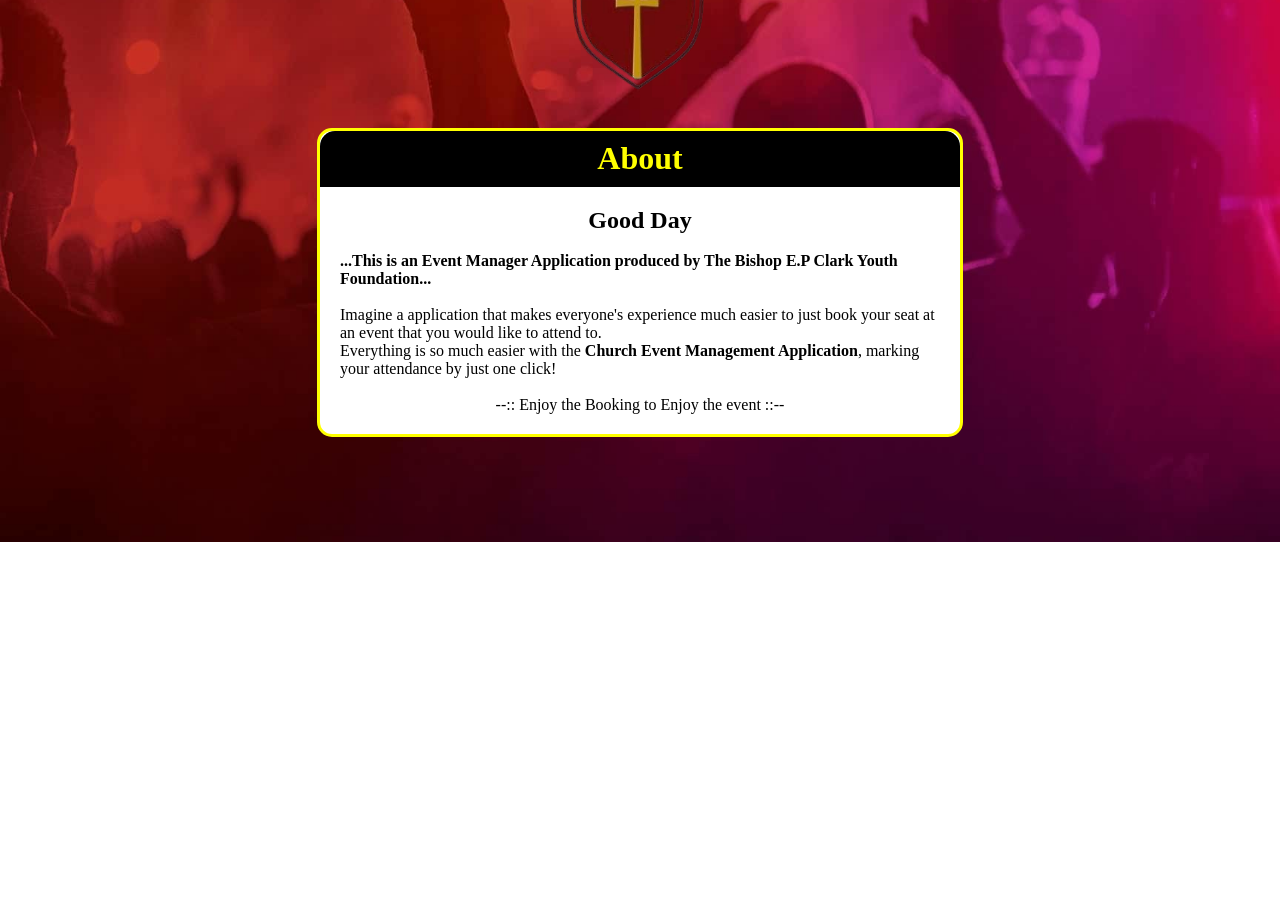
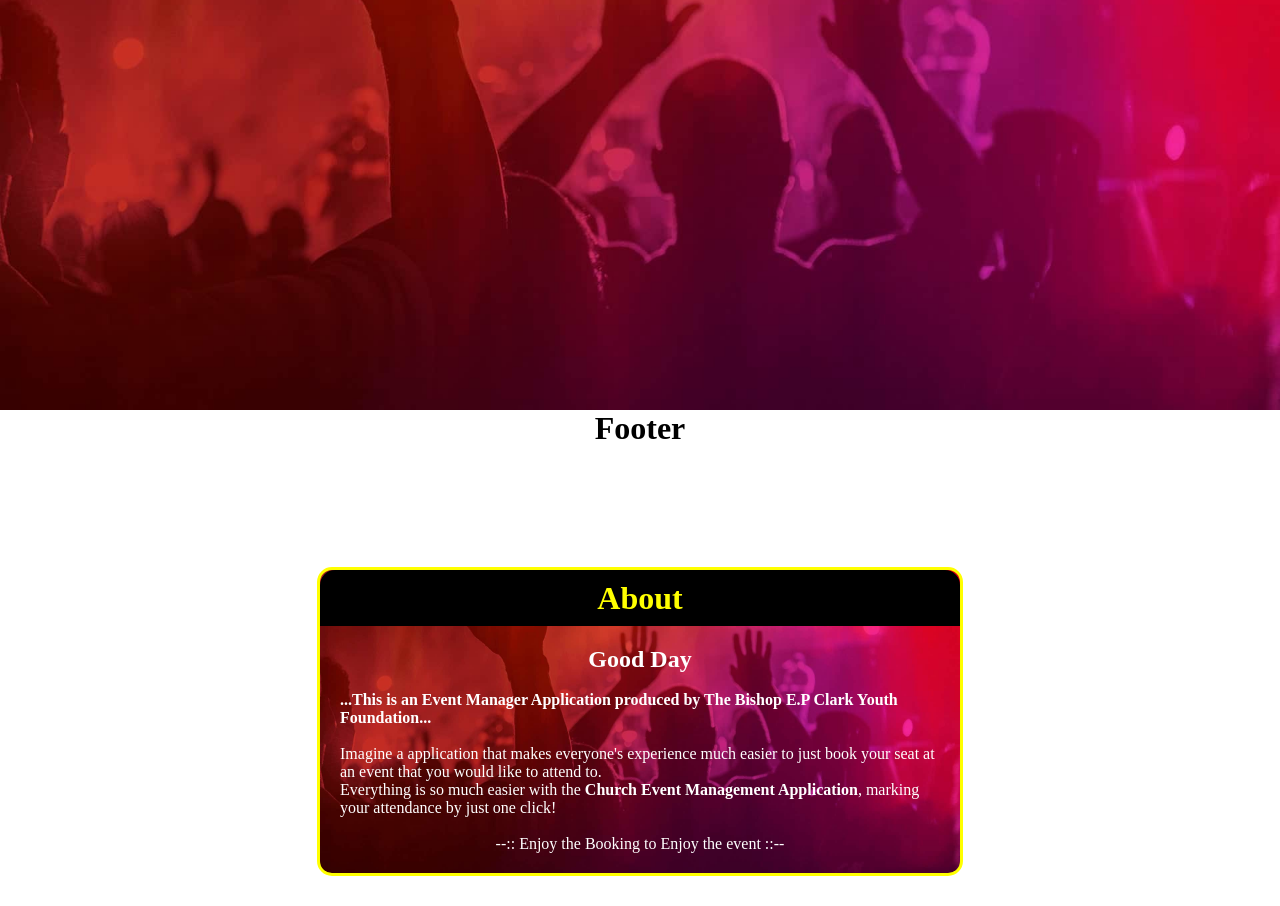
Before and after one commit to JaydeeCodesHoops/Church-Event-Management-Application, a React (Vite) app in the folder Church_Event_Manager_Front-End/: page / in a window 1280 px wide. Shown: the part 400-1306 px from the top of the page. Before the commit the page ends 942 px from the top, so only its background shows below. Built offline with nearby package versions, Linux system fonts and the light colour scheme.

Commit message:
Added a Footer and moved elements on the welcome screen

```diff
--- /dev/null
+++ b/Church_Event_Manager_Front-End/src/CSS/Footer.css
@@ -0,0 +1,38 @@
+.footer{
+    background-color: white;
+    color: black;
+    display: flex;
+    flex-direction: column;
+    align-items: center;
+    justify-content: center;
+}
+
+.aboutModal{
+    justify-content: center;
+    align-items: top;
+    /* height: 50%; */          /*I REMOVED HEIGHT FOR THE DIV TO CHANGE ITS HEIGHT DEPENDING ON THE AMOUNT OF CONTENTS INSIDE OF IT.*/
+    width: 50%;  /* Full width of viewport */
+    /* background-color: #ffffff; */
+    border: 3px solid yellow;
+    border-radius: 15px;
+    margin-top: 120px;
+    background-image: url('/src/assets/worship.jpg');
+    background-size: cover;
+    background-position: center;
+    background-repeat: no-repeat;
+    color: white;
+    margin-bottom: 30px;
+
+  /* Allow vertical scrolling */
+  max-height: 50%; /* Limits height to viewport */
+  overflow-y: auto; /* Enables scrolling when needed */
+
+    /* Responsive height */
+      /* min-height: 100px;
+      max-height: 80vh;
+      overflow-y: auto;  */
+
+    /* display: flex;
+      flex-direction: column;
+      gap: 10px; */
+  }
--- a/Church_Event_Manager_Front-End/src/CSS/Welcome.css
+++ b/Church_Event_Manager_Front-End/src/CSS/Welcome.css
@@ -1,11 +1,11 @@
 
 .welcomepage {
   display: flex;
-  justify-content: center; /* Centers content horizontally */
-  align-items: center; /* Centers content vertically */
-  flex-direction: column; /* Stacks elements vertically */
-  height: 100vh;
-  width: 100vw; /* Fix width issue */
+  /* justify-content: center; */
+  align-items: center;
+  flex-direction: column;
+  height: 80vh;
+  width: 100vw;
   background-image: url('/src/assets/worship.jpg');
   background-size: cover;
   background-color: hsl(200, 3%, 79%);
@@ -18,7 +18,11 @@
     transition: background-color 0.3s, transform 0.3s;
     font-size: 16px;
   }
-  .buttons :hover{
+  .button1 :hover{
+    color:brown;
+    transform: scale(1.1);
+  }
+  .button2 :hover{
     color:brown;
     transform: scale(1.1);
   }
@@ -37,30 +41,6 @@
     align-items: center;
   }
 
-  .aboutModal{
-    margin-top: 30px;
-    justify-content: center;
-    align-items: top;
-    /* height: 50%; */          /*I REMOVED HEIGHT FOR THE DIV TO CHANGE ITS HEIGHT DEPENDING ON THE AMOUNT OF CONTENTS INSIDE OF IT.*/
-    width: 50%;  /* Full width of viewport */
-    background-color: #ffffff;
-    border: 3px solid yellow;
-    border-radius: 15px;
-
-
-  /* Allow vertical scrolling */
-  max-height: 50%; /* Limits height to viewport */
-  overflow-y: auto; /* Enables scrolling when needed */
-
-    /* Responsive height */
-      /* min-height: 100px;
-      max-height: 80vh;
-      overflow-y: auto;  */
-
-    /* display: flex;
-      flex-direction: column;
-      gap: 10px; */
-  }
 
   .heading{
     color: yellow;
--- /dev/null
+++ b/Church_Event_Manager_Front-End/src/Components/Footer.jsx
@@ -0,0 +1,25 @@
+import '../CSS/Footer.css'
+
+export default function Footer(){
+    return(
+    <>
+        <div className="footer">
+            <h1>Footer</h1>
+
+            <div className="aboutModal">
+                <div style={{backgroundColor: "black", height: "7vh", width: '100%', display: 'flex', justifyContent: "center", alignItems: "center", borderTopLeftRadius: '15px', borderTopRightRadius: '15px'}}>
+                    <h1 className='heading'>About</h1>
+                </div>
+                <div style={{padding: "20px", display: "flex", flexDirection: "column", alignItems: "center", justifyContent: "center"}}>
+                    <h2 style={{fontWeight: "bold", }}>Good Day</h2><br/>
+                    <h4>...This is an Event Manager Application produced by The Bishop E.P Clark Youth Foundation...</h4><br/>
+                    <p>Imagine a application that makes everyone's experience much easier to just book your seat at an event that you would like to attend to.<br/>
+                       Everything is so much easier with the <span style={{fontWeight: "bold", }}>Church Event Management Application</span>, marking your attendance  by just one click!
+                    </p><br/>
+                    <p>--:: Enjoy the Booking to Enjoy the event ::--</p>
+                </div>
+            </div>
+        </div>
+    </>
+    );
+}
--- a/Church_Event_Manager_Front-End/src/Components/Header.jsx
+++ b/Church_Event_Manager_Front-End/src/Components/Header.jsx
@@ -1,4 +1,5 @@
 import { useNavigate } from 'react-router-dom';
+import logo from '../assets/logo.png';
 import '../CSS/Header.css';
 
 export default function Header(){
@@ -15,14 +16,15 @@ export default function Header(){
     return(
     <>
 
-        <div className="buttons">
-                <div>
+            <div className="buttons">
+                <div className="button1">
                     <button id="btn1" onClick={handleRegister}>Register</button>
                 </div>
-                <div style={{backgroundColor: "black", color: "yellow"}}>
+                <div style={{backgroundColor: "black", color: "yellow", display: "flex", alignItems: "center", justifyContent: "center"}}>
+                    <img src={logo} alt="" style={{height:'70px',width:'70px'}} />
                     <h1>Church Event Management Application</h1>
                 </div>
-                <div>
+                <div className="button2">
                     <button id="btn2" onClick={handleLogin}>Login</button>
                 </div>
             </div>
--- a/Church_Event_Manager_Front-End/src/Pages/Welcome.jsx
+++ b/Church_Event_Manager_Front-End/src/Pages/Welcome.jsx
@@ -1,6 +1,6 @@
 import Header from '../Components/Header';
+import Footer from '../Components/Footer';
 import '/src/CSS/Welcome.css';
-import logo from '../assets/logo.png';
 import worship from '../assets/worship.jpg'
 
 function Welcome (){
@@ -11,24 +11,11 @@ function Welcome (){
             <Header/>
         </div>
         <div className="welcomepage">
-            <div className='logo'>
-                <img src={logo} alt="" style={{height:'250px',width:'200px'}} />
-            </div>
-            <div className="aboutModal">
-                <div style={{backgroundColor: "black", height: "7vh", width: '100%', display: 'flex', justifyContent: "center", alignItems: "center", borderTopLeftRadius: '15px', borderTopRightRadius: '15px'}}>
-                    <h1 className='heading'>About</h1>
-                </div>
-                <div style={{padding: "20px", display: "flex", flexDirection: "column", alignItems: "center", justifyContent: "center"}}>
-                    <h2 style={{fontWeight: "bold", }}>Good Day</h2><br/>
-                    <h4>...This is an Event Manager Application produced by The Bishop E.P Clark Youth Foundation...</h4><br/>
-                    <p>Imagine a application that makes everyone's experience much easier to just book your seat at an event that you would like to attend to.<br/>
-                       Everything is so much easier with the <span style={{fontWeight: "bold", }}>Church Event Management Application</span>, marking your attendance  by just one click!
-                    </p><br/>
-                    <p>--:: Enjoy the Booking to Enjoy the event ::--</p>
-                </div>
-            </div>
+
         </div>
-
+        <div>
+            <Footer/>
+        </div>
         </>
     );
  }
```
